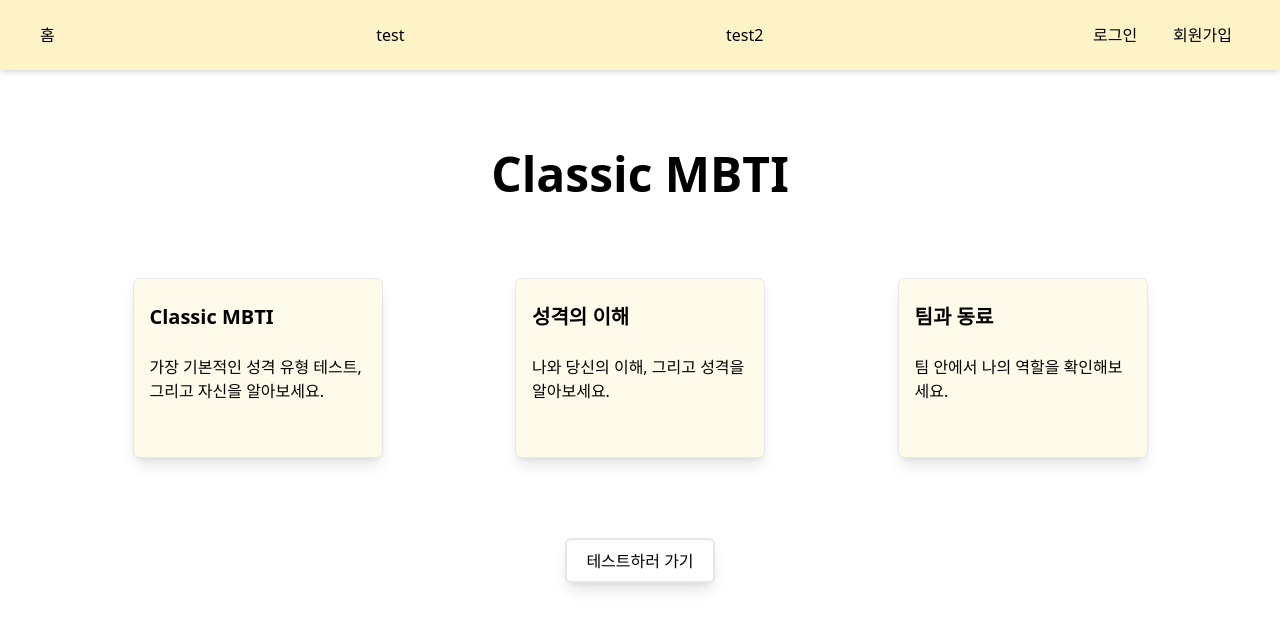
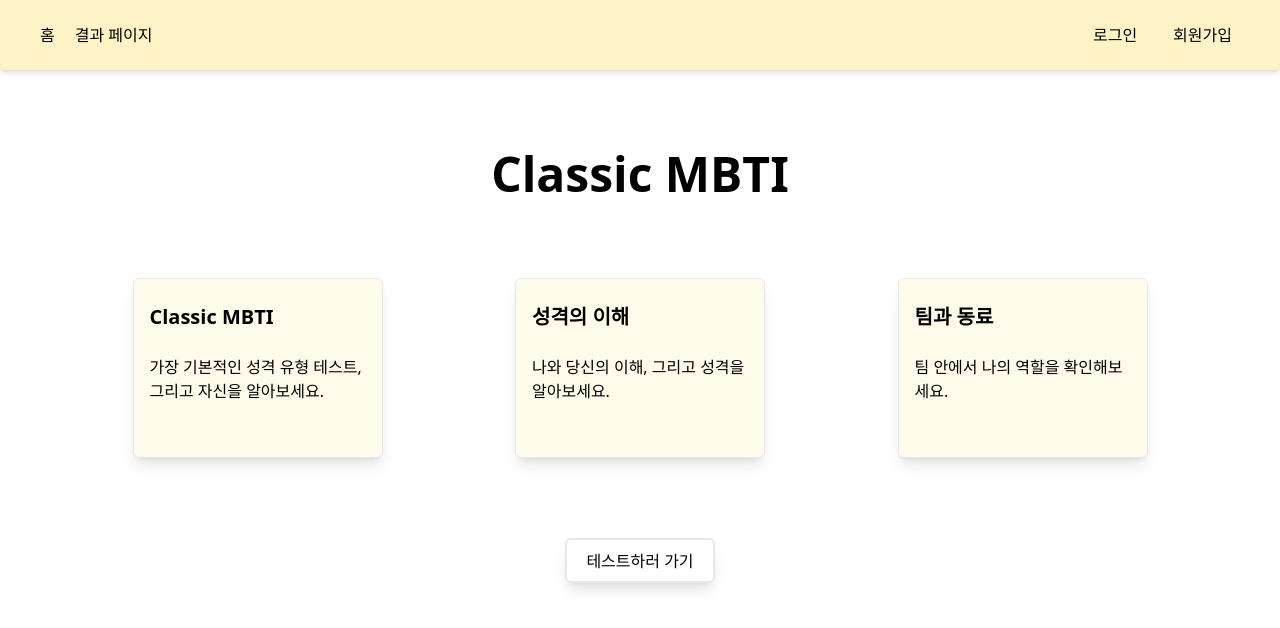
Before and after one commit to choichangyeon/MBTI-Classic, a React (Vite) app: page / in a window 1280 px wide. Shown: the top 628 px of the page. Built offline with nearby package versions, Linux system fonts and the light colour scheme; no server answers.

Commit message:
feat:#18 결과 페이지 이동 버튼 구현

```diff
--- a/db.json
+++ b/db.json
@@ -45,13 +45,6 @@
       "visibility": true
     },
     {
-      "id": "b708",
-      "userId": null,
-      "nickname": "",
-      "result": "ESTJ",
-      "visibility": true
-    },
-    {
       "id": "2801",
       "userId": "changyon99",
       "nickname": "창구",
--- a/src/layouts/Header.jsx
+++ b/src/layouts/Header.jsx
@@ -3,11 +3,6 @@ import useBearsStore from "@/app/userStore";
 import { isTokenInvalid } from "@utils/isTokenInvalid";
 import AuthButton from "@components/header/AuthButton";
 import MypageButton from "@components/header/MypageButton";
-import {
-  deleteTestResult,
-  getTestResults,
-  createTestResult,
-} from "@/api/testResults";
 
 const Header = () => {
   const userData = useBearsStore((state) => state.userData);
@@ -17,28 +12,12 @@ const Header = () => {
   const navigate = useNavigate();
   return (
     <div className="w-full h-md row-base justify-between items-center px-10 bg-amber-100 shadow-md relative z-10">
-      <button onClick={() => navigate("/")}>홈</button>
-      <button
-        className="btn-base"
-        onClick={() => {
-          createTestResult({
-            userId: "changyon99",
-            nickname: "체리창연",
-            result: "ISTP",
-            visibility: true,
-          });
-        }}
-      >
-        test
-      </button>
-      <button
-        className="btn-base"
-        onClick={() => {
-          test1234();
-        }}
-      >
-        test2
-      </button>
+      <div className="row-base">
+        <button className="mr-5" onClick={() => navigate("/")}>
+          홈
+        </button>
+        <button onClick={() => navigate("/result")}>결과 페이지</button>
+      </div>
       {isAuth ? <AuthButton /> : <MypageButton />}
     </div>
   );
```
